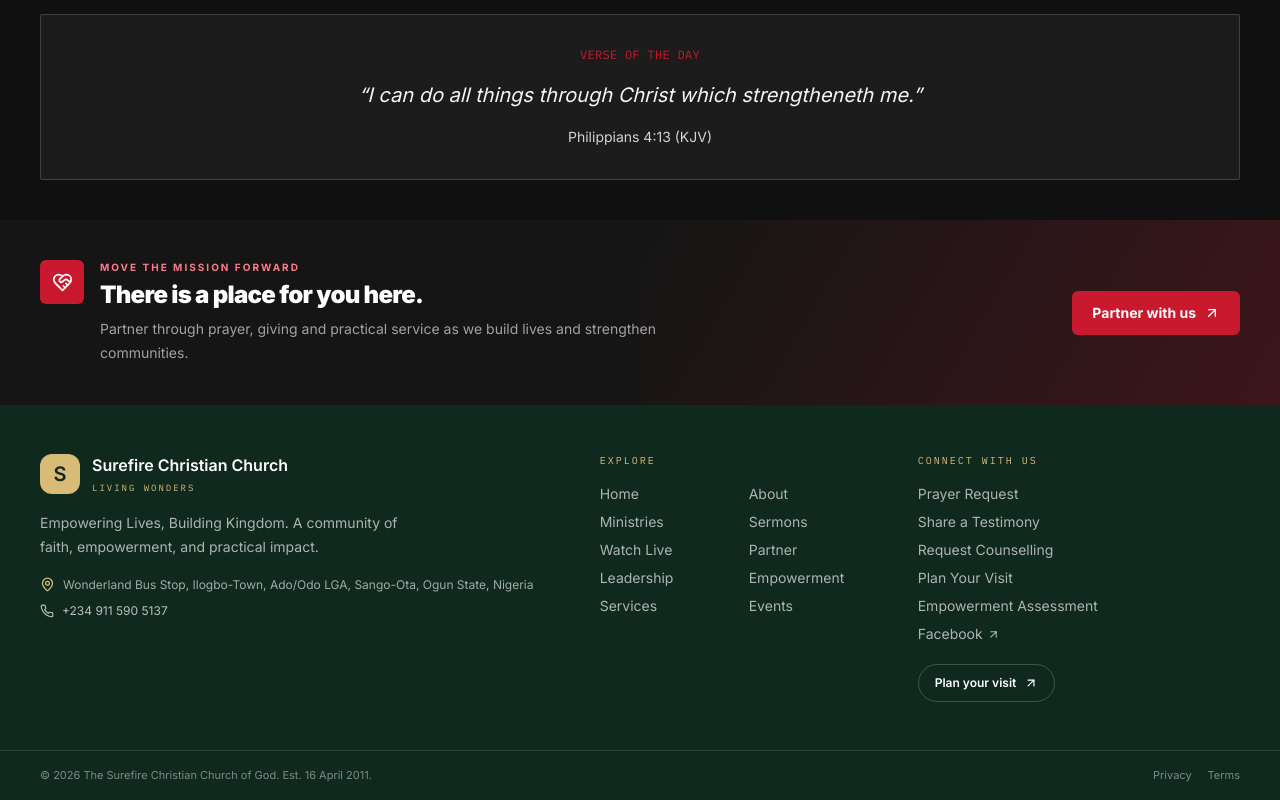
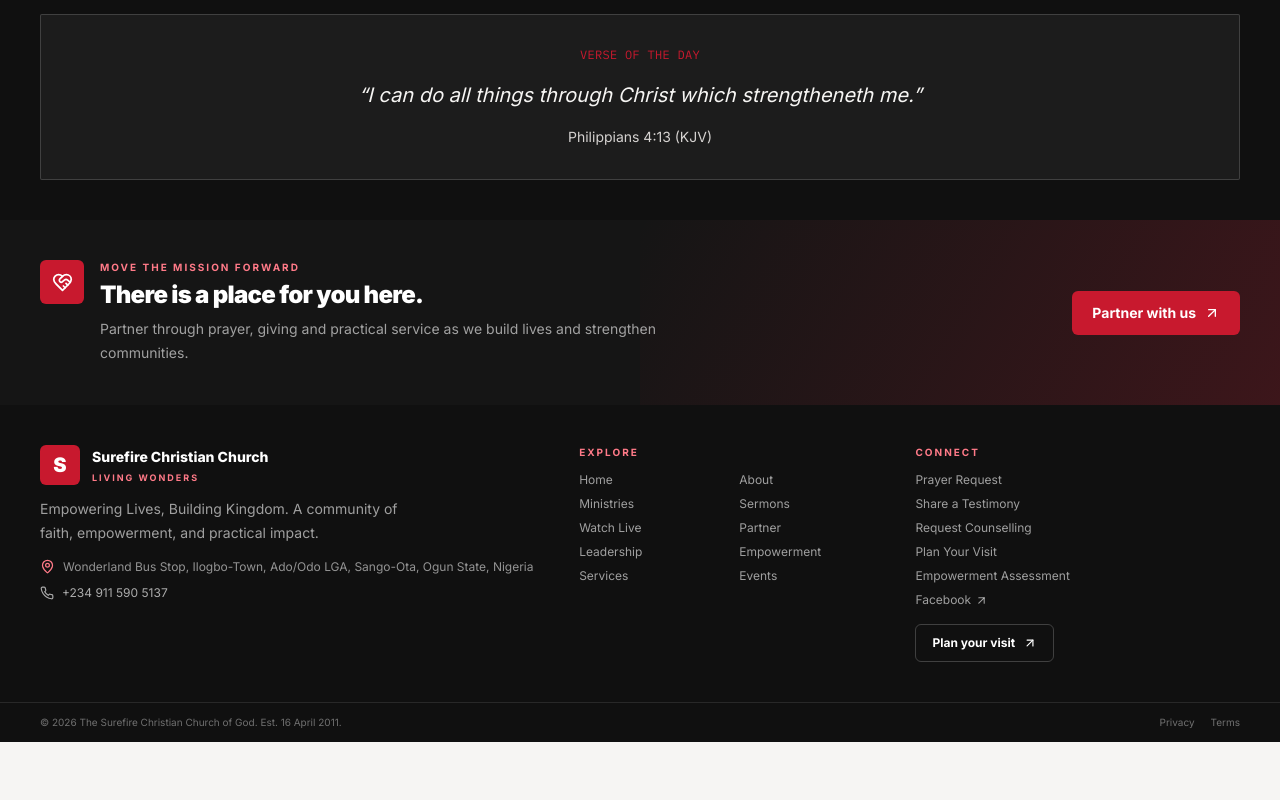
Before and after one commit to taiwoatlas/surefire-next, a Next.js app: page / in a window 1280 px wide. Shown: the part 1466-2266 px from the top of the page. After the commit the page ends 2208 px from the top, so only its background shows below. Built offline with nearby package versions, Linux system fonts and the light colour scheme; no server answers.

Commit message:
Apply corporate red and black styling to shared church components

```diff
--- a/components/layout/Footer.tsx
+++ b/components/layout/Footer.tsx
@@ -5,55 +5,18 @@ import { primaryNav, footerConnect } from "@/data/navigation";
 
 export function Footer() {
   return (
-    <footer className="bg-[#10291f] text-white">
-      <div className="mx-auto grid max-w-[1320px] gap-9 px-5 py-10 sm:px-8 md:grid-cols-[1.3fr_.7fr_.8fr] md:px-10 md:py-12">
+    <footer className="bg-[#101010] text-white">
+      <div className="mx-auto grid max-w-[1400px] gap-8 px-5 py-8 sm:px-8 md:grid-cols-[1.25fr_.75fr_.8fr] md:px-10 md:py-10">
         <div>
-          <Link href="/" className="inline-flex items-center gap-3">
-            <span className="grid size-10 place-items-center rounded-xl bg-[#d8bb76] font-display text-xl font-semibold text-[#10291f]">S</span>
-            <span>
-              <span className="block font-display text-base font-semibold">Surefire Christian Church</span>
-              <span className="mt-1 block font-mono text-[9px] uppercase tracking-[.22em] text-[#d8bb76]">Living Wonders</span>
-            </span>
-          </Link>
-          <p className="mt-4 max-w-sm text-sm leading-6 text-white/65">{church.motto}. A community of faith, empowerment, and practical impact.</p>
-          <div className="mt-4 flex items-start gap-2 text-xs leading-5 text-white/60">
-            <MapPin size={15} className="mt-0.5 shrink-0 text-[#d8bb76]" aria-hidden="true" />
-            <span>{church.address}</span>
-          </div>
-          <a href={`tel:${church.phone.church.replaceAll(" ", "")}`} className="mt-2 inline-flex items-center gap-2 text-xs text-white/70 transition hover:text-[#e7cb87]">
-            <Phone size={14} aria-hidden="true" /> {church.phone.church}
-          </a>
+          <Link href="/" className="inline-flex items-center gap-3"><span className="grid size-10 place-items-center rounded-md bg-[#c8192e] text-xl font-black text-white">S</span><span><span className="block text-sm font-extrabold">Surefire Christian Church</span><span className="mt-1 block text-[9px] font-bold uppercase tracking-[.22em] text-[#ff7a88]">Living Wonders</span></span></Link>
+          <p className="mt-3 max-w-sm text-sm leading-6 text-white/60">{church.motto}. A community of faith, empowerment, and practical impact.</p>
+          <div className="mt-3 flex items-start gap-2 text-xs leading-5 text-white/55"><MapPin size={15} className="mt-0.5 shrink-0 text-[#ff7a88]" /><span>{church.address}</span></div>
+          <a href={`tel:${church.phone.church.replaceAll(" ", "")}`} className="mt-2 inline-flex items-center gap-2 text-xs text-white/65 transition hover:text-white"><Phone size={14} />{church.phone.church}</a>
         </div>
-
-        <nav aria-label="Explore">
-          <p className="font-mono text-[10px] uppercase tracking-[.2em] text-[#d8bb76]">Explore</p>
-          <ul className="mt-4 grid grid-cols-2 gap-x-4 gap-y-2 text-sm text-white/65">
-            {primaryNav.slice(0, 10).map((item) => (
-              <li key={item.href}><Link href={item.href} className="transition hover:text-white">{item.label}</Link></li>
-            ))}
-          </ul>
-        </nav>
-
-        <nav aria-label="Connect">
-          <p className="font-mono text-[10px] uppercase tracking-[.2em] text-[#d8bb76]">Connect with us</p>
-          <ul className="mt-4 flex flex-col gap-2 text-sm text-white/65">
-            {footerConnect.map((item) => (
-              <li key={item.href}><Link href={item.href} className="transition hover:text-white">{item.label}</Link></li>
-            ))}
-            <li><a href={church.facebook} target="_blank" rel="noopener noreferrer" className="inline-flex items-center gap-1 transition hover:text-white">Facebook <ArrowUpRight size={13} aria-hidden="true" /></a></li>
-          </ul>
-          <Link href="/plan-your-visit" className="mt-5 inline-flex items-center gap-2 rounded-full border border-white/20 px-4 py-2.5 text-xs font-semibold text-white transition hover:border-[#d8bb76] hover:text-[#e7cb87]">
-            Plan your visit <ArrowUpRight size={14} aria-hidden="true" />
-          </Link>
-        </nav>
+        <nav aria-label="Explore"><p className="text-[10px] font-bold uppercase tracking-[.2em] text-[#ff7a88]">Explore</p><ul className="mt-3 grid grid-cols-2 gap-x-4 gap-y-2 text-xs text-white/60">{primaryNav.slice(0, 10).map(item => <li key={item.href}><Link href={item.href} className="transition hover:text-white">{item.label}</Link></li>)}</ul></nav>
+        <nav aria-label="Connect"><p className="text-[10px] font-bold uppercase tracking-[.2em] text-[#ff7a88]">Connect</p><ul className="mt-3 flex flex-col gap-2 text-xs text-white/60">{footerConnect.map(item => <li key={item.href}><Link href={item.href} className="transition hover:text-white">{item.label}</Link></li>)}<li><a href={church.facebook} target="_blank" rel="noopener noreferrer" className="inline-flex items-center gap-1 transition hover:text-white">Facebook <ArrowUpRight size={13} /></a></li></ul><Link href="/plan-your-visit" className="mt-4 inline-flex items-center gap-2 rounded-md border border-white/20 px-4 py-2.5 text-xs font-bold transition hover:border-[#c8192e] hover:bg-[#c8192e]">Plan your visit <ArrowUpRight size={14} /></Link></nav>
       </div>
-
-      <div className="border-t border-white/10">
-        <div className="mx-auto flex max-w-[1320px] flex-wrap items-center justify-between gap-3 px-5 py-4 text-[11px] text-white/45 sm:px-8 md:px-10">
-          <span>© {new Date().getFullYear()} {church.churchName}. Est. {church.established}.</span>
-          <span className="flex gap-4"><Link href="/privacy" className="hover:text-white">Privacy</Link><Link href="/terms" className="hover:text-white">Terms</Link></span>
-        </div>
-      </div>
+      <div className="border-t border-white/10"><div className="mx-auto flex max-w-[1400px] flex-wrap items-center justify-between gap-3 px-5 py-3 text-[10px] text-white/40 sm:px-8 md:px-10"><span>© {new Date().getFullYear()} {church.churchName}. Est. {church.established}.</span><span className="flex gap-4"><Link href="/privacy" className="hover:text-white">Privacy</Link><Link href="/terms" className="hover:text-white">Terms</Link></span></div></div>
     </footer>
   );
 }
```
